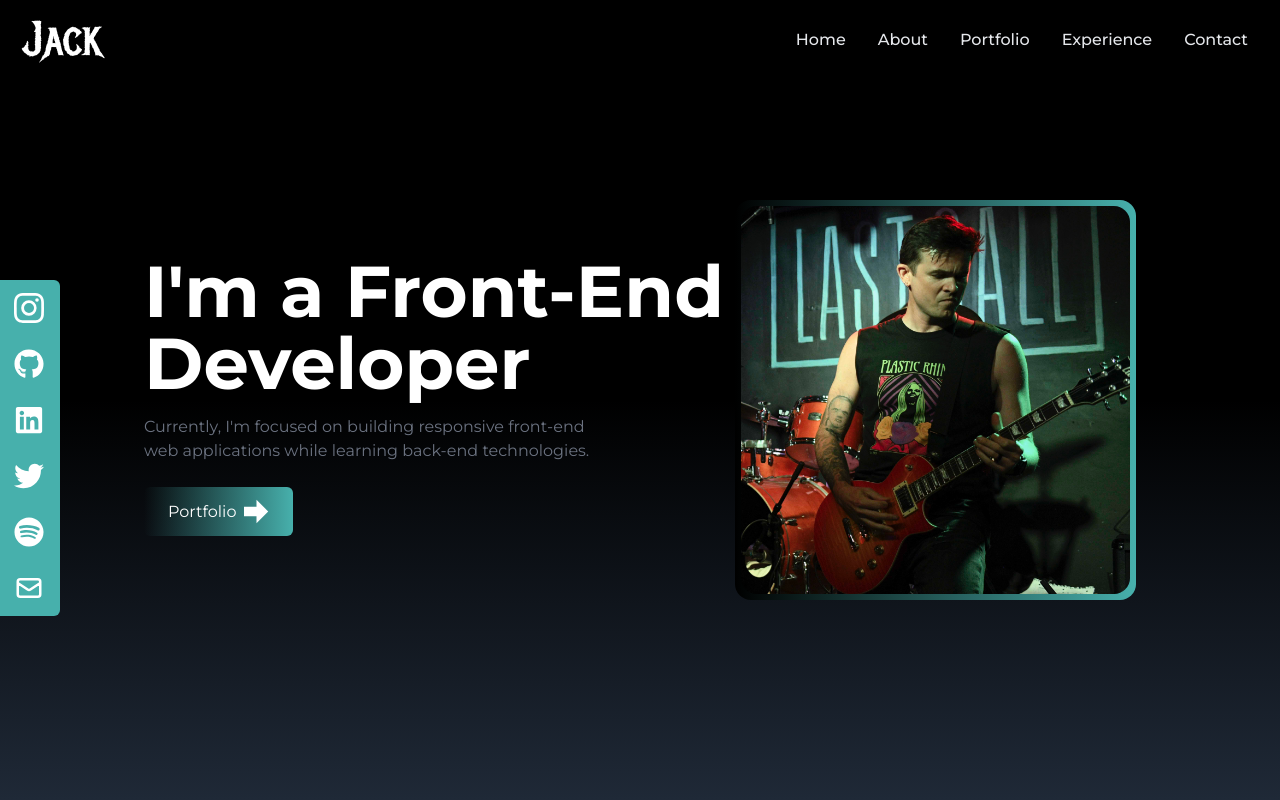
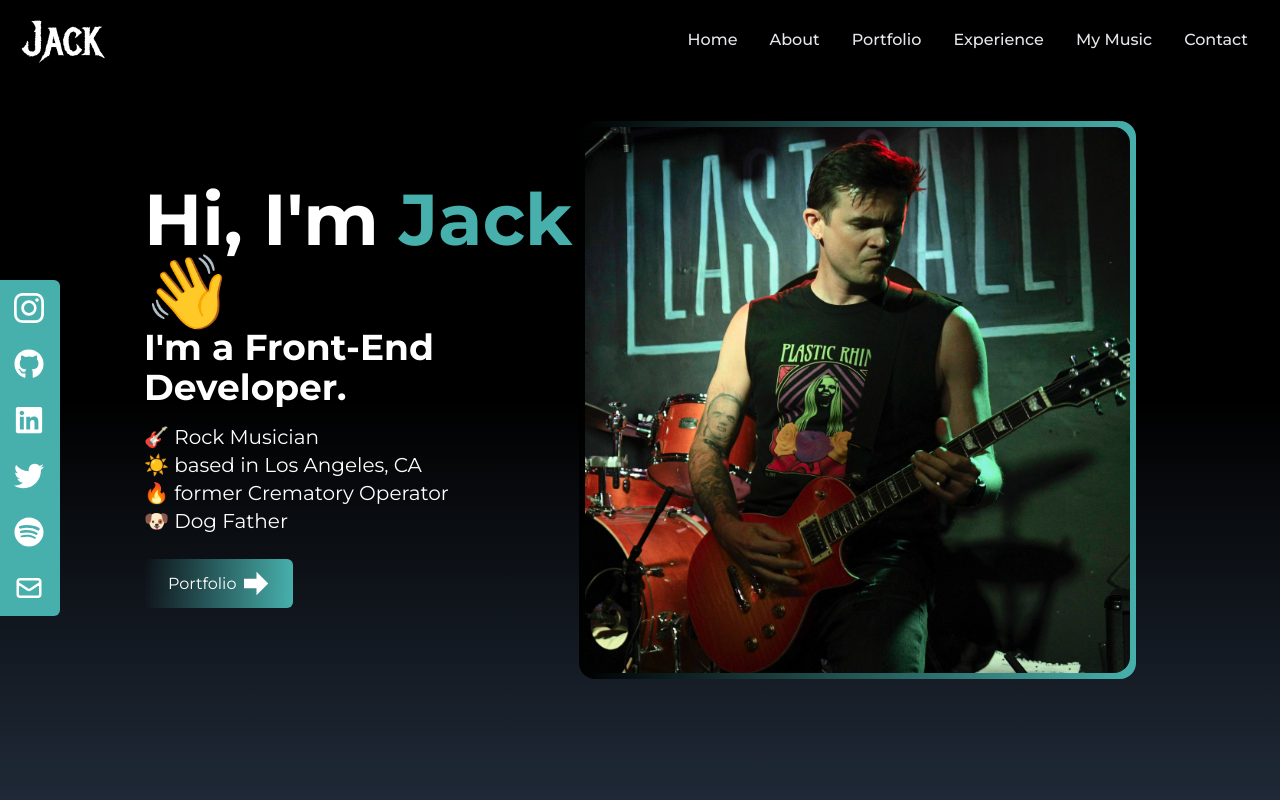
Before and after one commit to jackrobert0220/portfolio-react-tailwind, a React (Create React App) app: page / in a window 1280 px wide. Shown: the top 800 px of the page. Built offline with nearby package versions, Linux system fonts and the light colour scheme.

Commit message:
working on home comp

```diff
--- a/src/components/Experience.jsx
+++ b/src/components/Experience.jsx
@@ -1,6 +1,5 @@
 import React from "react";
 import css from "../assets/skills/css.png";
-import django from "../assets/skills/django.png";
 import github from "../assets/skills/github.png";
 import html from "../assets/skills/html.png";
 import javascript from "../assets/skills/javascript.png";
@@ -8,9 +7,8 @@ import mongo from "../assets/skills/mongo.png";
 import node from "../assets/skills/node.png";
 import reactImage from "../assets/skills/react.png";
 import tailwind from "../assets/skills/tailwind.png";
-import python from "../assets/skills/python.png";
 import bootstrap from "../assets/skills/bootstrap.png";
-import socket from "../assets/skills/socket.png";
+import next from "../assets/skills/nextjs.png";
 
 const Experience = () => {
   const techs = [
@@ -64,15 +62,15 @@ const Experience = () => {
     },
     {
       id: 9,
-      src: django,
-      title: "Django",
-      style: "shadow-green-600",
+      src: bootstrap,
+      title: "Bootstrap",
+      style: "shadow-purple-500",
     },
     {
       id: 10,
-      src: python,
-      title: "Python",
-      style: "shadow-blue-500",
+      src: next,
+      title: "NextJS",
+      style: "shadow-white",
     },
   ];
 
--- a/src/components/Home.jsx
+++ b/src/components/Home.jsx
@@ -12,12 +12,21 @@ const Home = () => {
       <div className="max-w-screen-lg mx-auto flex flex-col items-center justify-center h-full px-4 md:flex-row">
         <div className="flex flex-col justify-center md:h-2/3">
           <h2 className="text-4xl sm:text-7xl font-bold text-white">
-            I'm a Front-End Developer
+            Hi, I'm <span className="text-[#47B0AC]">Jack</span>👋
           </h2>
-          <p className="text-gray-500 py-4 max-w-md">
+          <h3 className="text-2xl sm:text-4xl font-bold text-white">
+            I'm a Front-End Developer.
+          </h3>
+          <ul className="text-white text-xl py-4">
+            <li>🎸 Rock Musician</li>
+            <li>☀️ based in Los Angeles, CA</li>
+            <li>🔥 former Crematory Operator</li>
+            <li>🐶 Dog Father</li>
+          </ul>
+          {/* <p className="text-gray-500 py-4 max-w-md">
             Currently, I'm focused on building responsive front-end web
             applications while learning back-end technologies.
-          </p>
+          </p> */}
 
           <div className="flex justify-center sm:justify-start">
             <Link to="portfolio" smooth duration={500} className="group text-white w-fit px-6 py-3 my-2 flex items-center rounded-md bg-gradient-to-l from-[#47B0AC] to-black-100 cursor-pointer">
--- a/src/components/MyMusic.jsx
+++ b/src/components/MyMusic.jsx
@@ -5,7 +5,7 @@ import { FaSpotify } from "react-icons/fa";
 const Music = () => {
   return (
     <div
-      name="home"
+      name="my music"
       className="h-screen w-full bg-gradient-to-b from-black via-black to-gray-800"
     >
       <div className="max-w-screen-lg mx-auto flex flex-col items-center justify-center h-full px-4 md:flex-row">
--- a/src/components/Navbar.jsx
+++ b/src/components/Navbar.jsx
@@ -24,6 +24,10 @@ const Navbar = () => {
     },
     {
       id: 5,
+      link: "my music",
+    },
+    {
+      id: 6,
       link: "contact",
     },
   ];
```
Also changed, not shown: src/assets/skills/nextjs.png.
